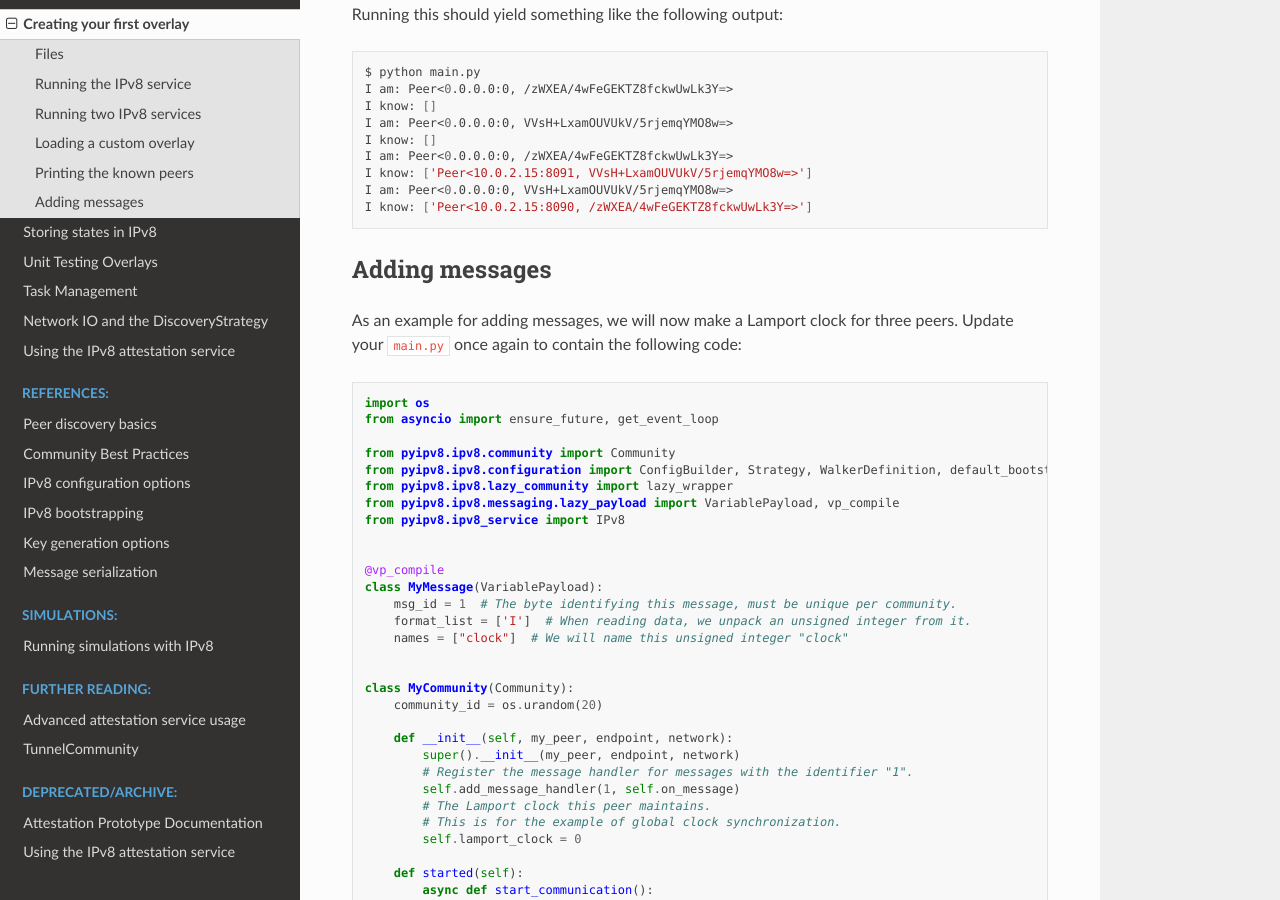
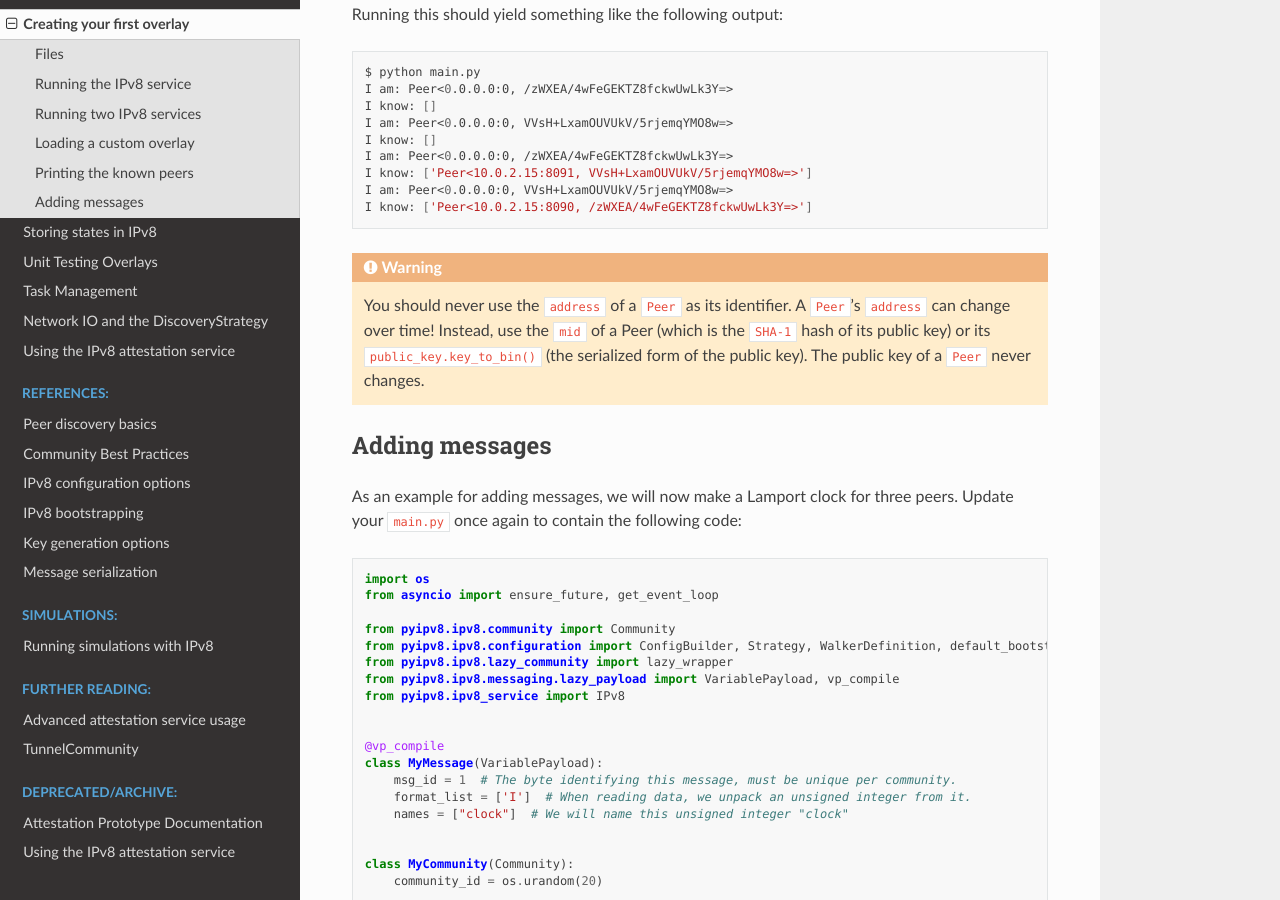
Before and after one commit to Tribler/py-ipv8, a Sphinx documentation site: the page built from doc/basics/overlay_tutorial.rst, in a window 1280 px wide and 900 px high, scrolled down 3643 px. Built offline with Sphinx 7.4.7 and the Read the Docs theme 2.0.0, drawn with Linux system fonts in a browser that asks for light colours.

Commit message:
Warn against Peer.address usage

```diff
--- a/doc/basics/overlay_tutorial.rst
+++ b/doc/basics/overlay_tutorial.rst
@@ -96,6 +96,12 @@ Running this should yield something like the following output:
    I am: Peer<0.0.0.0:0, VVsH+LxamOUVUkV/5rjemqYMO8w=>
    I know: ['Peer<10.0.2.15:8090, /zWXEA/4wFeGEKTZ8fckwUwLk3Y=>']
 
+.. warning::
+   You should never use the ``address`` of a ``Peer`` as its identifier.
+   A ``Peer``'s ``address`` can change over time!
+   Instead, use the ``mid`` of a Peer (which is the ``SHA-1`` hash of its public key) or its ``public_key.key_to_bin()`` (the serialized form of the public key).
+   The public key of a ``Peer`` never changes.
+
 Adding messages
 ---------------
 
```
